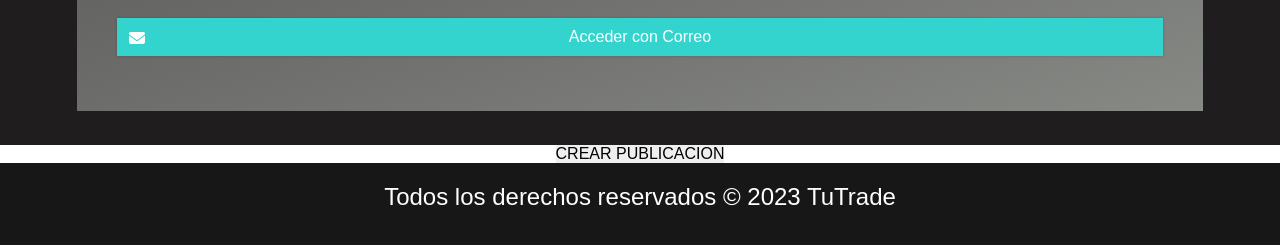
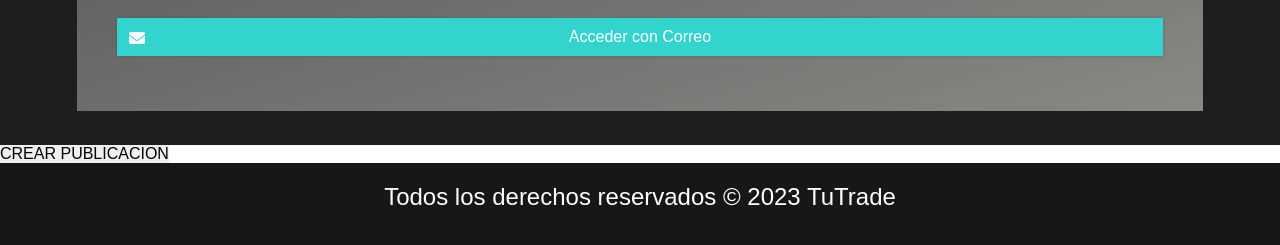
Before and after one commit to EYP3/IHC, a plain HTML site: page index.html in a window 1280 px wide. Shown: the part 3639-3884 px from the top of the page. Drawn offline with Linux system fonts and the light colour scheme; a script that the page names is missing.

Commit message:
Update index.html

```diff
--- a/index.html
+++ b/index.html
@@ -184,7 +184,7 @@ function openwindow() {
 		</div>
 	</section>
 
-    <section>
+    <section class="btn-home">
     <button onclick="openwindow ()">CREAR PUBLICACION</button>
     </section>
 
```
